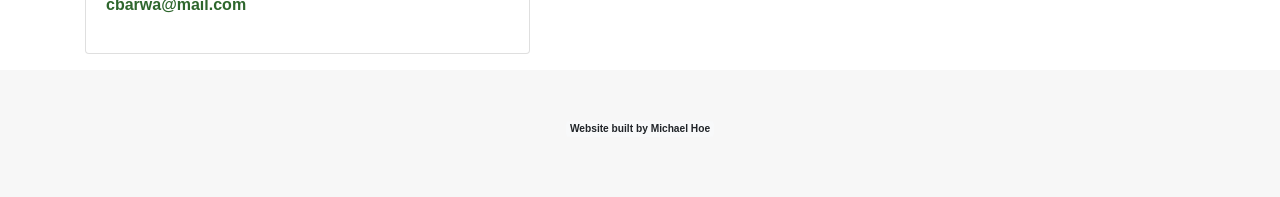
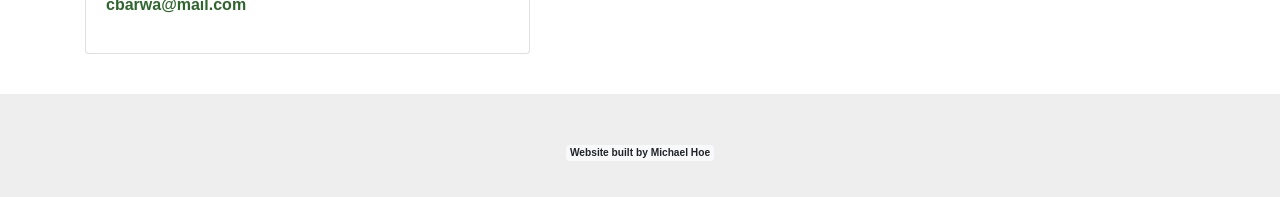
Before and after one commit to themiltonholmes/village-hall, a React (Create React App) app: page /contact in a window 1280 px wide. Shown: the part 887-1084 px from the top of the page. Built offline with nearby package versions, Linux system fonts and the light colour scheme; no server answers.

Commit message:
Improved footer style

```diff
--- a/src/index.css
+++ b/src/index.css
@@ -30,7 +30,7 @@ iframe {
 .footer {
   font-size: 85%;
   text-align: center;
-  background-color: #f7f7f7;
+  background-color: #eee;
 }
 
 /* Brand */
--- a/src/views/footer.js
+++ b/src/views/footer.js
@@ -25,7 +25,7 @@ class Footer extends Component {
     render() {
 
         return (<footer className="footer">
-        <div className="container-fluid p-3 p-md-5">
+        <div className="container-fluid p-3 p-md-5 mt-4">
                 {(this.props.isFun && this.state.word.word) && <p>Word of the day is <b title={(this.state.word.definitions[0]) && this.state.word.definitions[0].text}>{this.state.word.word}</b> </p> }
               <p> <a className="badge badge-light" href="mailto:michaelpaulhoe+willandvillagehall@gmail.com">Website built by Michael Hoe</a></p>
               </div>
```
